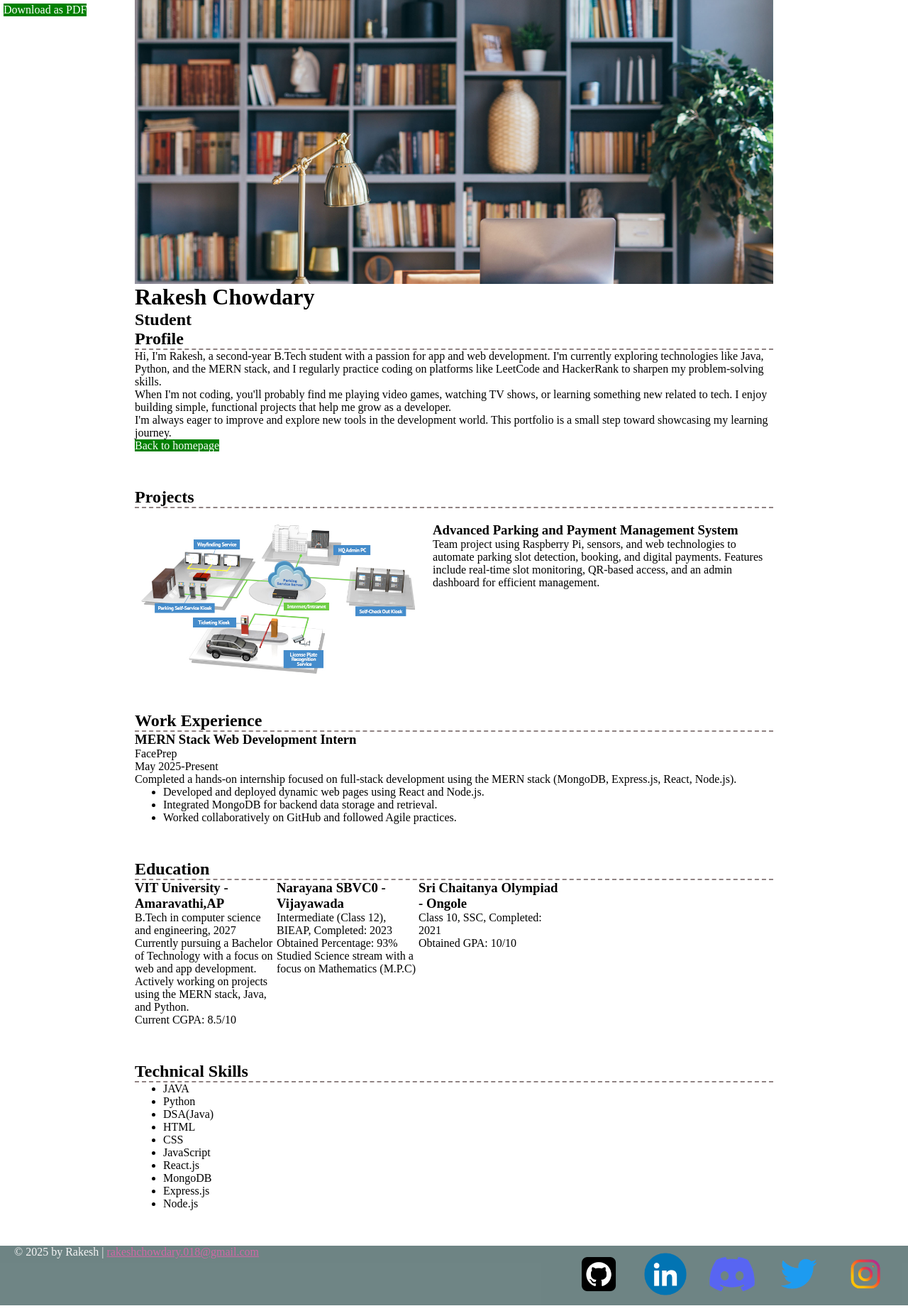
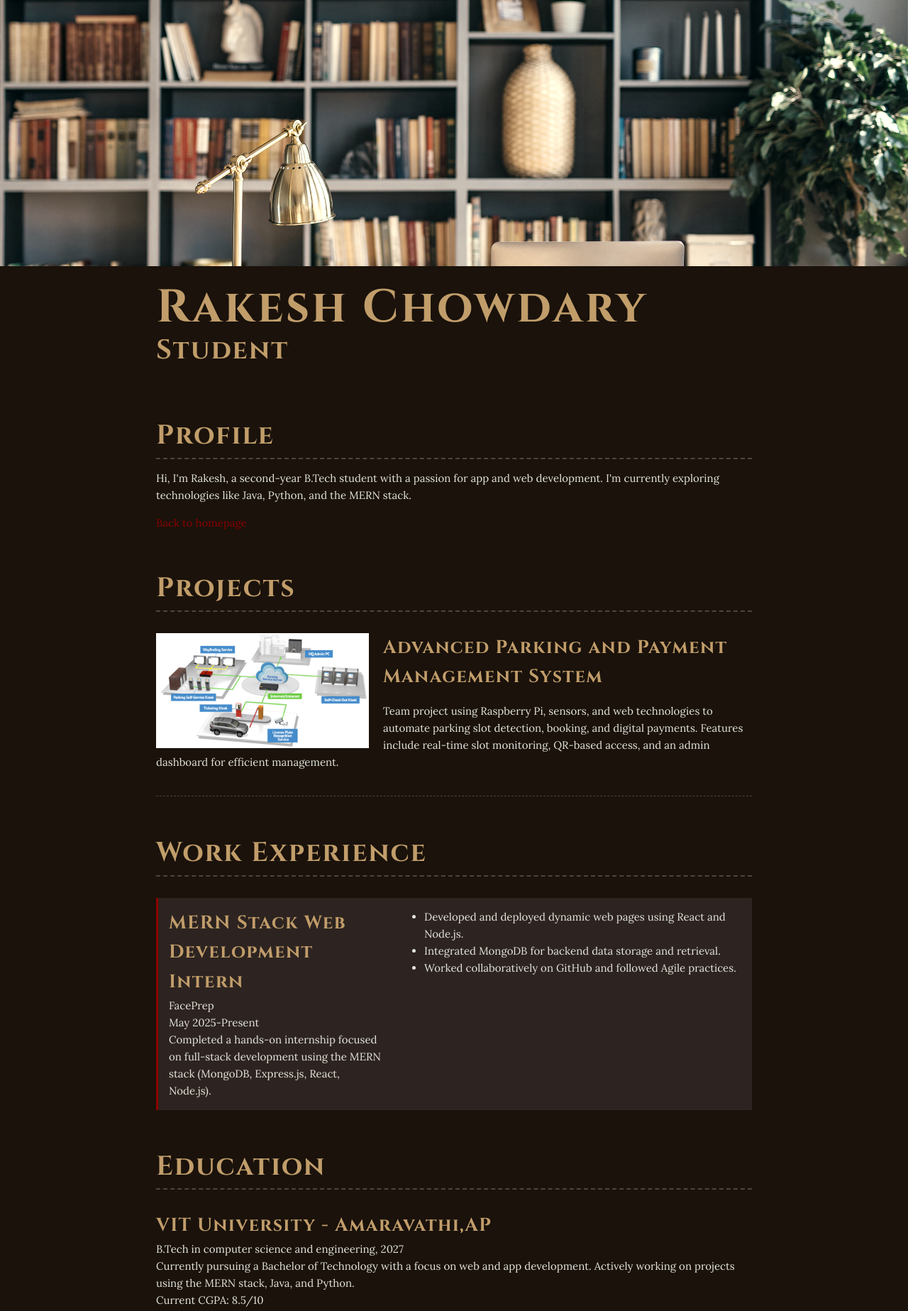
Before and after one commit to rakeesssh007/Portfolio, a plain HTML site: page resume.html in a window 1280 px wide. Shown: the top 1847 px of the page at 71% size. Drawn offline with Linux system fonts and the light colour scheme.

Commit message:
modified

```diff
--- a/css/styles.css
+++ b/css/styles.css
@@ -1,125 +1,201 @@
 /* Global Styles */
 html {
     box-sizing: border-box;
+    font-size: 62.5%;
 }
-html,body {
+html, body {
     height: 100%;
 }
-*,*::before,*::after{
+*, *:before, *:after {
     box-sizing: inherit;
+}
+body {
+    background: #1a120b;
     margin: 0;
+    font-family: 'Lora', serif;
+    font-size: 1.5rem;
+    line-height: 1.6;
+    color: #e5e5db;
 }
-a{
-    color:rgb(209, 102, 166);
+h1, h2, h3 {
+    font-family: 'Cinzel', serif;
+    font-weight: 700;
+    margin: 0;
+    color: #c19d6a;
+    letter-spacing: 0.05em;
+}
+h1 {
+    font-size: 6.5rem;
+    line-height: 0.9;
+}
+h2 {
+    font-size: 3.8rem;
+}
+h3 {
+    font-size: 2.6rem;
+}
+a {
+    color: #8b0000;
+    text-decoration: none;
 }
 a:hover {
-    color:rgb(196, 150, 42);
+    color: #daa520;
 }
 .btn {
-    background-color: green;
-    color: white;
-    text-decoration: none;
+    background: #2d2421;
+    color: #c19d6a !important;
+    text-transform: uppercase;
+    font-size: 1.3rem;
+    display: inline-block;
+    padding: 8px 14px;
+    letter-spacing: 0.08em;
+    line-height: 1;
+    border-radius: 5px;
+    border: 1px solid #c19d6a;
 }
 
+/* Layout */
 .content-wrapper {
     margin: 0 auto;
+    padding: 30px;
     max-width: 900px;
-
 }
 
-
-/* Index styles */
+/* Index Styles */
 .home {
     background: url(../images/bg-home-office-bookshelf.jpg) no-repeat;
     background-size: cover;
     display: flex;
     flex-direction: column;
 }
-.home .content-bg{
- background-color: #F5F5F5;
+.content-bg {
+    background-color: rgba(26, 18, 11, 0.9);
     padding: 30px;
 }
 .home .content-wrapper {
-    margin:0 auto;
-    max-width:900px;
-    padding:30px;
-    flex-grow:1;
+    flex: 1 0 auto;
+}
+@media screen and (max-width: 580px) {
+    .home .content-wrapper {
+        padding: 10px;
+    }
+    .content-bg {
+        padding: 20px;
+    }
 }
 
-/* Resume styles */
-.resume header::before{
-    background: url(../images/bg-home-office-bookshelf.jpg) center/cover;
+/* Resume Styles */
+.resume header::before {
+    background: url(../images/bg-home-office-bookshelf.jpg) center;
+    background-size: cover;
     display: block;
-    content:"";
-    height: 400px;
+    content: "";
+    height: 375px;
+    filter: sepia(0.4) contrast(1.1);
 }
-.resume-section{
+.resume-section {
     margin-bottom: 50px;
 }
-.resume-section h2{
-    border-bottom: 2px dashed rgb(144, 131, 131);
+.resume-section h2 {
+    border-bottom: 2px dashed #4e443b;
 }
-.download-link{
-    position:fixed;
-    top:5px;
-    left:5px;
+.download-link {
+    position: fixed;
+    top: 5px;
+    left: 5px;
+    font-size: 1.5rem;
 }
-/* profile */
+@media screen and (max-width: 1200px) {
+    .download-link {
+        position: absolute;
+    }
+}
+@media screen and (max-width: 580px) {
+    .resume header::before {
+        height: 200px;
+    }
+    h1 {
+        font-size: 4.5rem;
+    }
+    h2 {
+        font-size: 3rem;
+    }
+}
 
-/* projects */
-.project-item img{
-    float:left;
-    width: 400px;
-    margin-right: 20px;
-
+/* Projects */
+.project-item {
+    margin: 30px 0;
+    border-bottom: 1px dashed #4e443b;
+    padding-bottom: 20px;
 }
+.project-item img {
+    width: 300px;
+}
+@media screen and (min-width: 860px) {
     .project-item {
         display: flow-root;
-    margin: 20px 0;
+    }
+    .project-item img {
+        float: left;
+        margin-right: 20px;
+    }
+}
+@media screen and (min-width: 650px) and (max-width: 859px) {
+    .project-wrapper {
+        display: grid;
+        grid-template-columns: repeat(2, 1fr);
+        column-gap: 20px;
+    }
+    .project-item img {
+        width: 100%;
+    }
+}
+@media screen and (max-width: 500px) {
+    .project-item img {
+        width: 100%;
+        margin-bottom: 10px;
+    }
 }
 
-/* work experience */
-
-/* education */
-.resume-section .education{
-    display:flex;
-    padding-right: 75px;
-    min-width: 900px;
+/* Work Experience */
+.work-item {
+    margin: 30px 0;
+    background: #2d2421;
+    padding: 15px;
+    border-left: 3px solid #8b0000;
 }
- .school {
-    box-sizing: border-box;
-    flex-basis: 200px;
+.work-details p {
+    margin: 0;
+}
+@media screen and (min-width: 860px) {
+    .work-item {
+        display: grid;
+        grid-template-columns: 300px 1fr;
+        column-gap: 20px;
+    }
+    .work-summary :first-child {
+        margin-top: 0;
+    }
 }
 
-/* foorer */
+/* Education */
+.education-item {
+    margin: 30px 0;
+}
+.education-item p {
+    margin: 0;
+}
+
+/* Footer */
 footer {
-    background-color:#2f4f4fb1;
-    color: #F5F5F5;
+    background-color: #0a0806;
+    color: #c19d6a;
     display: flex;
     justify-content: space-between;
     padding-inline: 20px;
+    border-top: 3px solid #8b0000;
 }
-.socials img {
-  width: 80px;
-}
-
-.socials li {
-  display: inline-block;
-  margin-left: 10px;
-}
-
-.socials img.gif {
-  opacity: 0;
-}
-
-.socials a:hover img.static {
-  opacity: 0;
-}
-
-.socials a:hover img.gif {
-  opacity: 1;
-}
-.socials{
+.socials {
     list-style: none;
 }
 .socials li {
@@ -129,7 +205,6 @@ footer {
     width: 80px;
     height: 80px;
 }
-
 .socials li img {
     position: absolute;
     top: 0;
@@ -140,11 +215,23 @@ footer {
 .socials li img.gif {
     opacity: 0;
 }
-
 .socials li:hover img.static {
     opacity: 0;
 }
-
 .socials li:hover img.gif {
     opacity: 1;
+    filter: none;
 }
+@media screen and (min-width: 860px) {
+    footer {
+        display: flex;
+        justify-content: space-between;
+        padding: 0 20px;
+    }
+}
+@media screen and (max-width: 859px) {
+    footer {
+        text-align: center;
+        padding: 10px;
+    }
+}
--- a/resume.html
+++ b/resume.html
@@ -5,29 +5,33 @@
     <meta name="viewport" content="width=device-width, initial-scale=1">
     <title>Rakesh Chowdary</title>
       <link rel="icon" type="image/x-icon" href="./images/cv.png">
-      <link rel="stylesheet" href="css/styles.css">
+    <link rel="preconnect" href="https://fonts.googleapis.com">
+    <link rel="preconnect" href="https://fonts.gstatic.com" crossorigin>
+    <link href="https://fonts.googleapis.com/css2?family=Caveat&family=Open+Sans:ital@0;1&display=swap" rel="stylesheet">
+    <link href="https://fonts.googleapis.com/css2?family=Merriweather:wght@400;500;700&family=Playfair+Display:wght@700&display=swap" rel="stylesheet">
+    <link href="https://fonts.googleapis.com/css2?family=Cinzel:wght@400;700&family=Lora:wght@400;500;700&display=swap" rel="stylesheet">
+    <link rel="stylesheet" href="css/styles.css">
   </head>
   <body class="resume">
     <a class="btn download-link" href="resume.pdf" download>Download as PDF</a>
     <!-- //  INTRO  // -->
+    <header>
      <div class="content-wrapper">
-     <header>
       <!-- Start content edits below this line. -->
       <h1>Rakesh Chowdary</h1>
       <h2>Student</h2>
 
-      <!-- End content edits here. -->
+
+    </div><!-- End content edits here. -->
     </header>
 
-    <main>
+    <main class="content-wrapper">
       <!-- //  PROFILE  // -->
       <section class="resume-section">
         <!-- Start content edits below this line. -->
         <h2>Profile</h2>
-        <p>Hi, I'm Rakesh, a second-year B.Tech student with a passion for app and web development. I'm currently exploring technologies like Java, Python, and the MERN stack, and I regularly practice coding on platforms like LeetCode and HackerRank to sharpen my problem-solving skills.</p>
-        <p>When I'm not coding, you'll probably find me playing video games, watching TV shows, or learning something new related to tech. I enjoy building simple, functional projects that help me grow as a developer.</p>
-        <p>I'm always eager to improve and explore new tools in the development world. This portfolio is a small step toward showcasing my learning journey.</p>
-        <a class="btn" href="index.html">Back to homepage</a>
+        <p>Hi, I'm Rakesh, a second-year B.Tech student with a passion for app and web development. I'm currently exploring technologies like Java, Python, and the MERN stack.</p>
+        <a href="index.html">Back to homepage</a>
 
         <!-- End content edits here. -->
       </section>
@@ -36,12 +40,15 @@
       <section class="resume-section">
         <!-- To add more items, copy this whole <section></section> block-->
        <h2>Projects</h2>
-        <div class="project-item" >
+       <div class="project-wrapper">
+
+        <section class="project-item" >
           <img src="images\Parking_system.jpg"
-          srcser="images\Parking_system-small.jpg 400w,images\Parking_system-medium.jpg 600w,images\Parking_system-large.jpg 900w"
-          sizes="(max-width: 400px) 400px, (max-width: 600px) 600px, 900px" alt="Advanced Parking and Payment Management System" >
+          srcset="images\Parking_system-small.jpg 400w,images\Parking_system-medium.jpg 600w,images\Parking_system-large.jpg 900w"
+          sizes="(max-width: 400px) 400px, (max-width: 600px) 600px, 900px" alt="Advanced Parking and Payment Management System" />
           <h3>Advanced Parking and Payment Management System</h3>
           <p>Team project using Raspberry Pi, sensors, and web technologies to automate parking slot detection, booking, and digital payments. Features include real-time slot monitoring, QR-based access, and an admin dashboard for efficient management.</p>
+        </section>
         </div>
 
         <!-- End content edits here. -->
@@ -52,11 +59,14 @@
         <!-- Start content edits below this line.  -->
         <h2>Work Experience</h2>
         <!-- To add more items, copy this whole <section></section> block -->
-        <div>
+        <section class="work-item">
+        <div class="work-details">
           <h3>MERN Stack Web Development Intern</h3>
           <p>FacePrep</p>
           <p>May 2025-Present</p>
           <p>Completed a hands-on internship focused on full-stack development using the MERN stack (MongoDB, Express.js, React, Node.js).</p>
+          </div>
+          <div class="work-summary">
           <ul>
           <li>Developed and deployed dynamic web pages using React and Node.js.</li>
          <li>Integrated MongoDB for backend data storage and retrieval.</li>
@@ -64,7 +74,7 @@
 
           </ul>
         </div>
-
+       </section>
         <!-- End content edits here. -->
       </section>
 
@@ -74,26 +84,26 @@
         <h2>Education</h2>
 
         <!-- To add more items, copy this whole <section></section> block -->
-       <div class="education">
-        <div class="school" >
+
+      <div class="education-item" >
           <h3>VIT University - Amaravathi,AP</h3>
           <p>B.Tech in computer science and engineering, 2027</p>
           <p>Currently pursuing a Bachelor of Technology with a focus on web and app development. Actively working on projects using the MERN stack, Java, and Python.</p>
           <p>Current CGPA: 8.5/10</p>
         </div>
 
-      <div class="school">
+      <div class="education-item">
        <h3>Narayana SBVC0 - Vijayawada</h3>
        <p>Intermediate (Class 12), BIEAP, Completed: 2023</p>
        <P>Obtained Percentage: 93%</P>
        <p>Studied Science stream with a focus on Mathematics (M.P.C)</p>
       </div>
-      <div class="school">
+      <div class="education-item">
        <h3>Sri Chaitanya Olympiad - Ongole</h3>
        <p>Class 10, SSC, Completed: 2021</p>
        <P>Obtained GPA: 10/10</P>
       </div>
-      </div>
+
 
 
         <!-- End content edits here. -->
@@ -136,7 +146,6 @@
       </section>
 
     </main>
-     </div>
 
 
     <!-- //  FOOTER INFO, SOCIAL MEDIA  // -->
```
Also changed, not shown: index.html (+5 -0 lines). Lines whose indentation alone changed are shown as unchanged.
